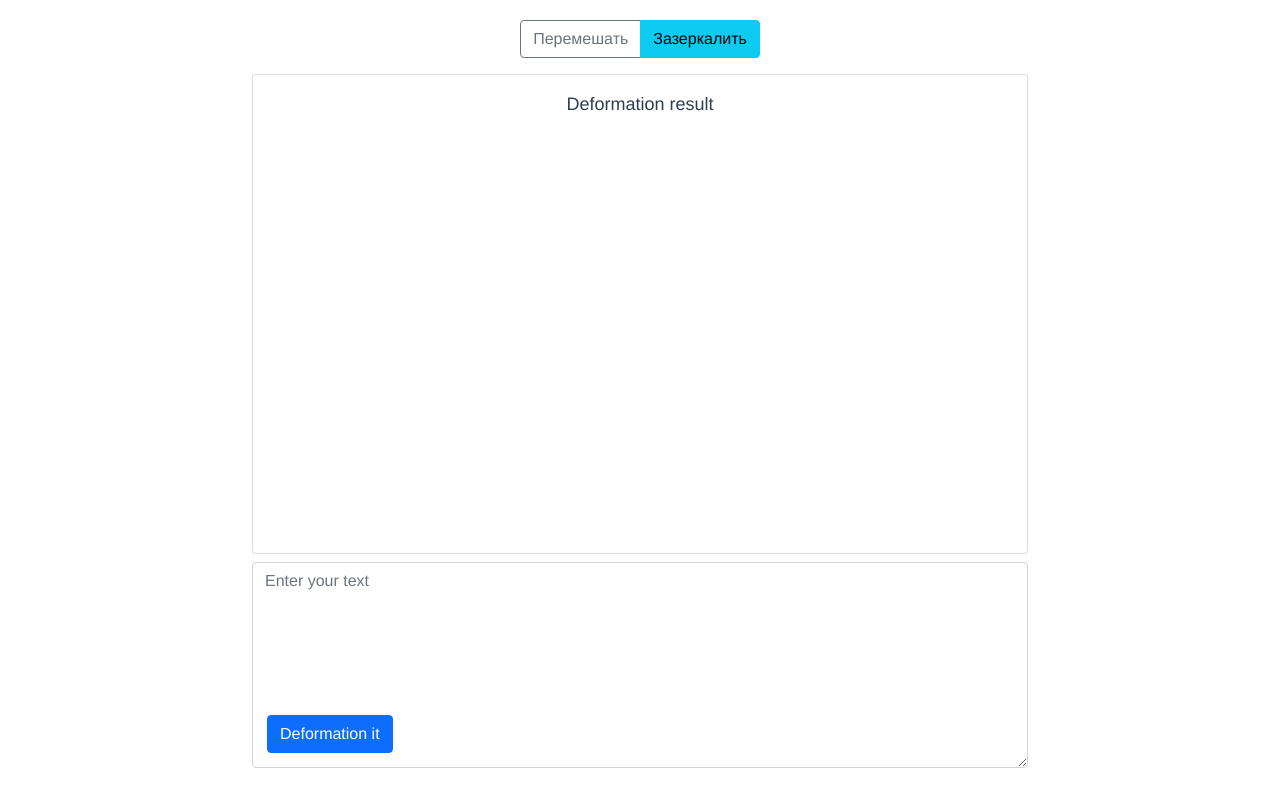
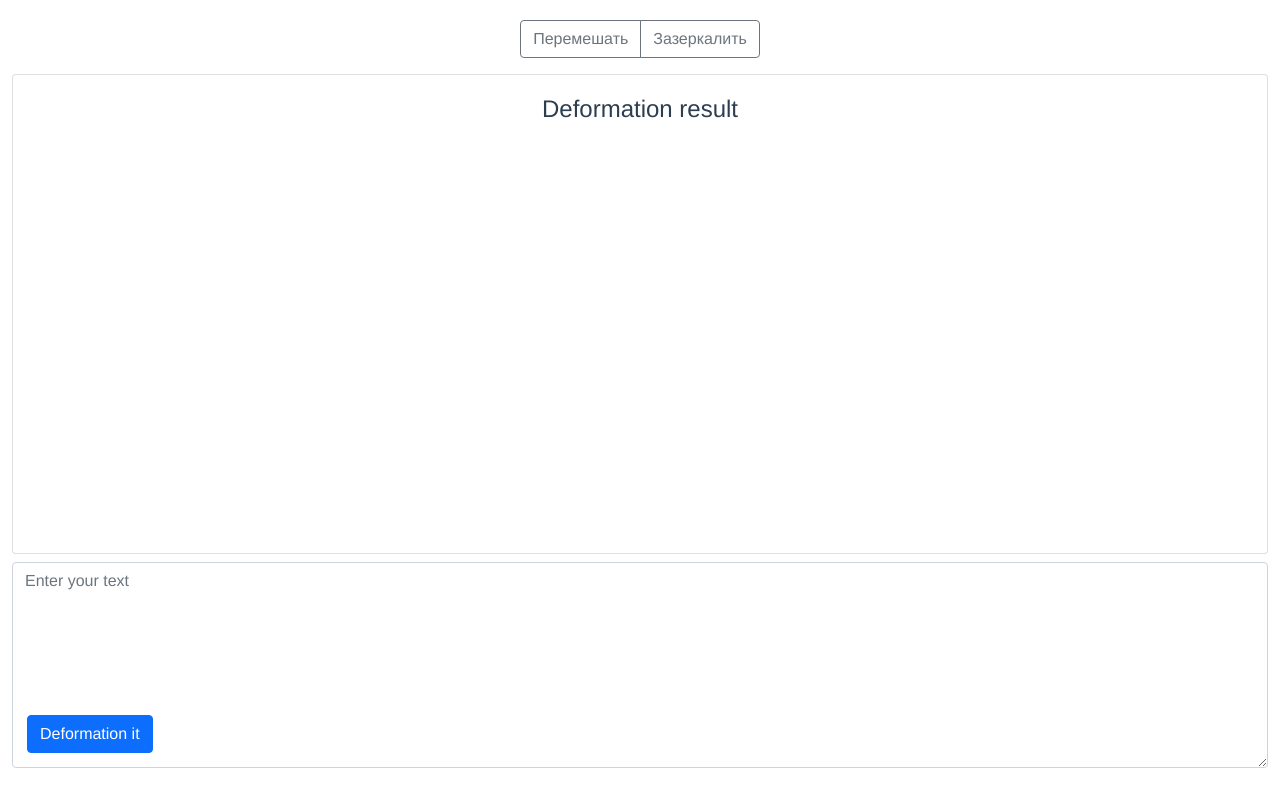
Before and after one commit to mihamailo/text-deformation, a Vue app: page / in a window 1280 px wide. Built offline with nearby package versions, Linux system fonts and the light colour scheme.

Commit message:
first commit

```diff
--- a/src/App.vue
+++ b/src/App.vue
@@ -32,7 +32,7 @@ export default {
   setup() {
     const state = reactive({
       text: "Deformation result",
-      filter: "Зазеркалить",
+      filter: "Отзеркалить",
       textAlign: "text-center",
     });
     function array_compare(a, b) {
@@ -125,7 +125,7 @@ export default {
           stringItem = array.slice(prevId, id + 1).join(" ");
           prevId = id + 1;
           console.log(item);
-          if (countSym > 50) {
+          if (countSym > 70) {
             singleString += ` ${stringItem}`;
             newArray.push(backString(singleString));
             singleString = "";
@@ -167,7 +167,8 @@ export default {
         canvas
       ) {
         document.body.appendChild(canvas);
-        canvas.style.width = "100%";
+        canvas.style.width = "2500px";
+        canvas.style.height = "2500px";
         canvas.style.visibility = "hidden";
         canvas.style.position = "absolute";
         canvas.style.left = "-1000%";
@@ -175,7 +176,7 @@ export default {
         var pdf = new jsPDF({
           orientation: "l",
           unit: "px",
-          format: [canvas.width, canvas.height * 2],
+          format: [canvas.width, canvas.width],
         });
 
         pdf.addImage(imgData, "jpeg", 0, 0, canvas.width, canvas.height);
@@ -194,7 +195,7 @@ export default {
         return;
       }
       switch (state.filter) {
-        case "Зазеркалить":
+        case "Отзеркалить":
           return onMirrorText(value);
         case "Перемешать":
           return onShuffelText(value);
@@ -232,9 +233,9 @@ export default {
 }
 .result {
   min-height: 60vh;
-  font-size: 18px;
+  font-size: 24px;
 }
 .container {
-  max-width: 800px;
+  max-width: 1300px;
 }
 </style>
```
